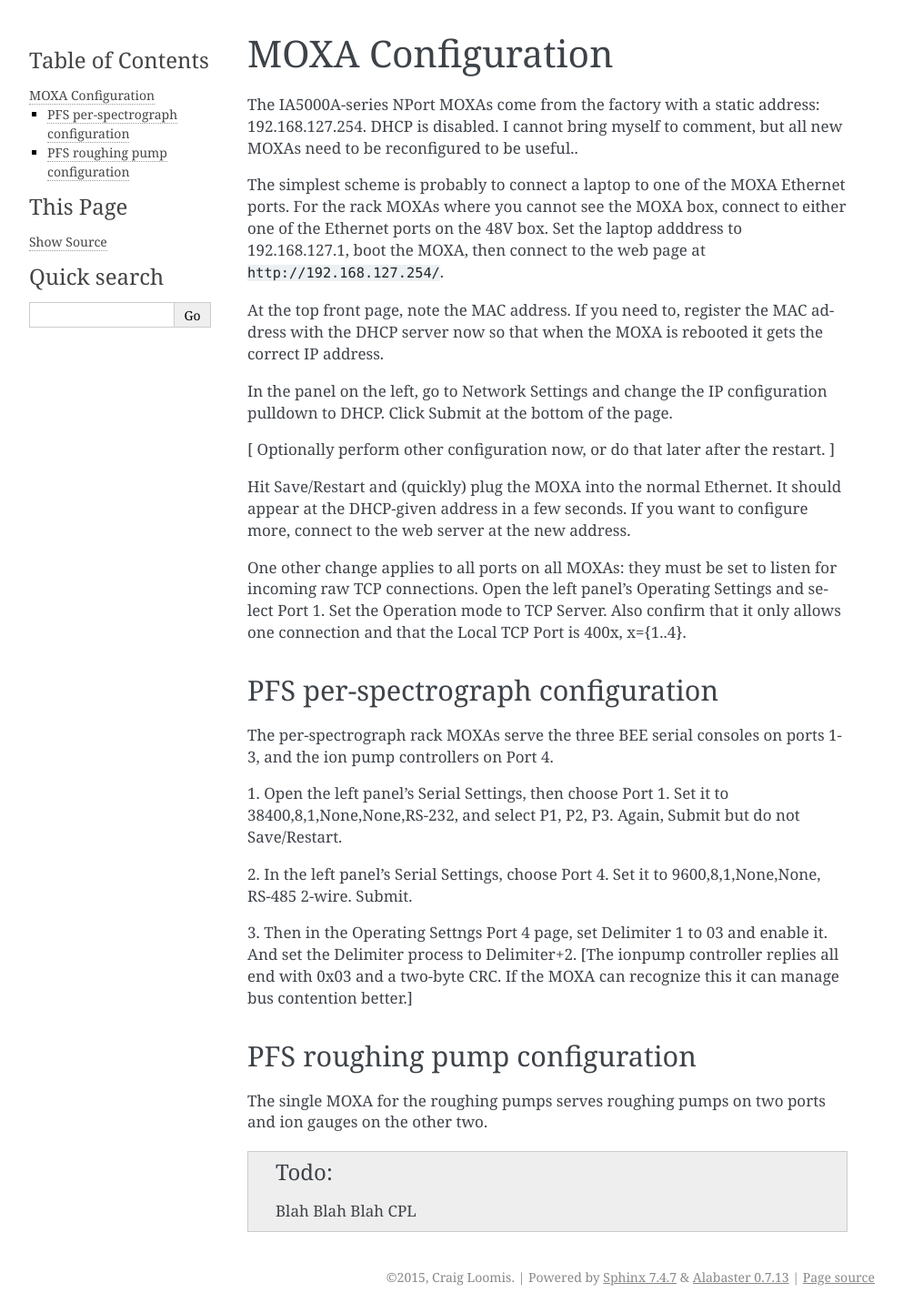
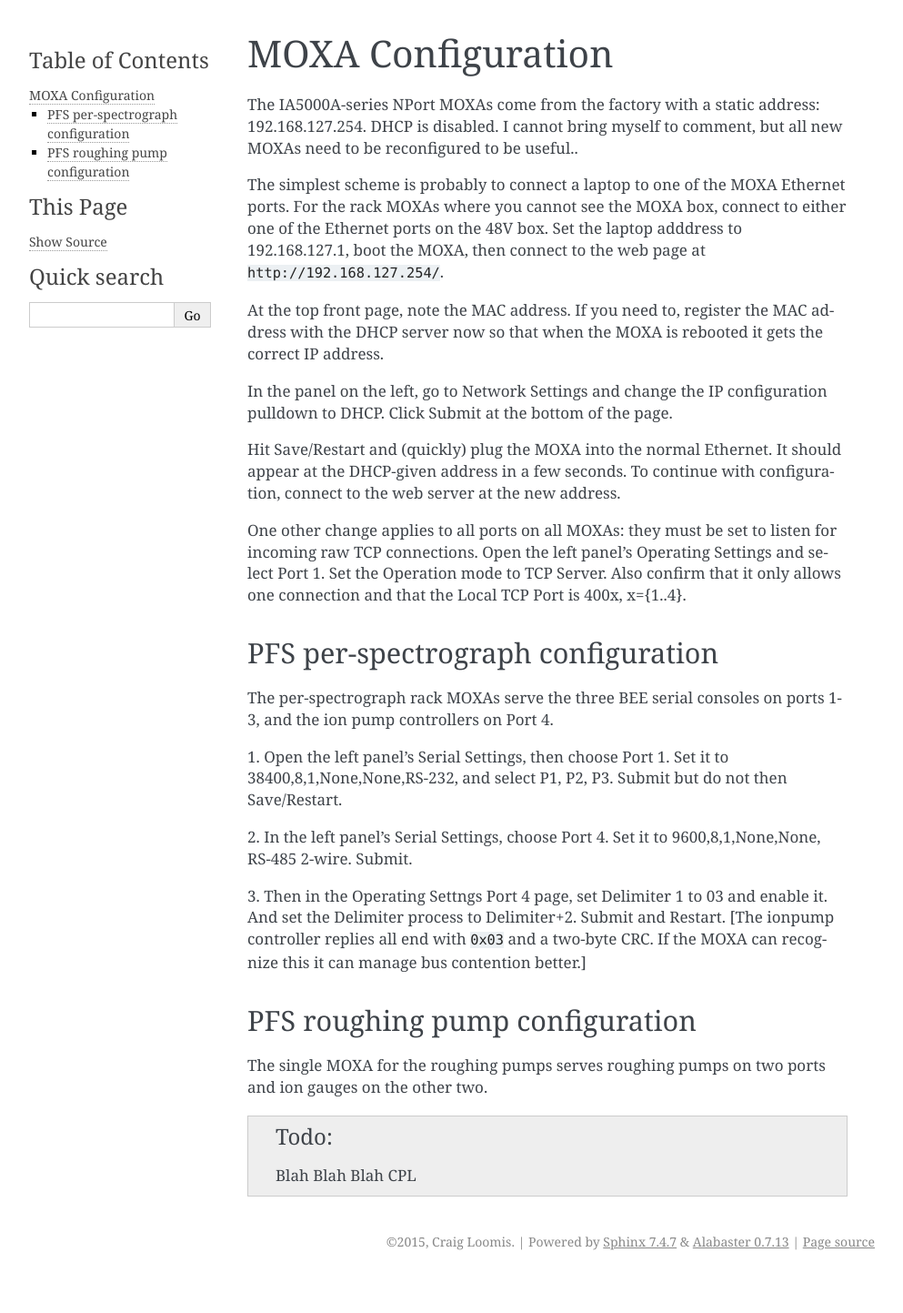
Before and after one commit to Subaru-PFS/ics_xcuActor, a Sphinx documentation site: the page built from docs/source/MOXA.rst, in a window 1280 px wide. Shown: the whole page at 91% size, without its empty margins (148-1141 px from the left). Built offline with Sphinx 7.4.7, drawn with Linux system fonts in a browser that asks for light colours; pages that are not in the unit, such as notebooks, are missing from menus; after the commit the page ends 1404 px from its top, so only the background shows below that.

Commit message:
Tighten up H/W configuration docs

```diff
--- a/docs/source/MOXA.rst
+++ b/docs/source/MOXA.rst
@@ -19,12 +19,9 @@ In the panel on the left, go to Network Settings and change the IP
 configuration pulldown to DHCP. Click Submit at the bottom of the
 page.
 
-[ Optionally perform other configuration now, or do that later after
-the restart. ]
-
 Hit Save/Restart and (quickly) plug the MOXA into the normal
 Ethernet. It should appear at the DHCP-given address in a few
-seconds. If you want to configure more, connect to the web server at
+seconds. To continue with configuration, connect to the web server at
 the new address.
 
 One other change applies to all ports on all MOXAs: they must be set
@@ -40,16 +37,17 @@ The per-spectrograph rack MOXAs serve the three BEE serial consoles on
 ports 1-3, and the ion pump controllers on Port 4.
 
 1. Open the left panel's Serial Settings, then choose Port 1. Set it to
-38400,8,1,None,None,RS-232, and select P1, P2, P3. Again, Submit but
-do not Save/Restart.
+38400,8,1,None,None,RS-232, and select P1, P2, P3. Submit but
+do not then Save/Restart.
 
 2. In the left panel's Serial Settings, choose Port 4. Set it to
 9600,8,1,None,None, RS-485 2-wire. Submit.
 
-3. Then in the Operating Settngs Port 4 page, set Delimiter 1 to 03 and
-enable it. And set the Delimiter process to Delimiter+2. [The ionpump
-controller replies all end with 0x03 and a two-byte CRC. If the MOXA
-can recognize this it can manage bus contention better.]
+3. Then in the Operating Settngs Port 4 page, set Delimiter 1 to 03
+and enable it. And set the Delimiter process to Delimiter+2. Submit
+and Restart. [The ionpump controller replies all end with ``0x03`` and
+a two-byte CRC. If the MOXA can recognize this it can manage bus
+contention better.]
 
 PFS roughing pump configuration
 -------------------------------
```
Also changed, not shown: docs/source/index.rst (+4 -4 lines), docs/source/piepan.rst (added, +21 -0 lines).
